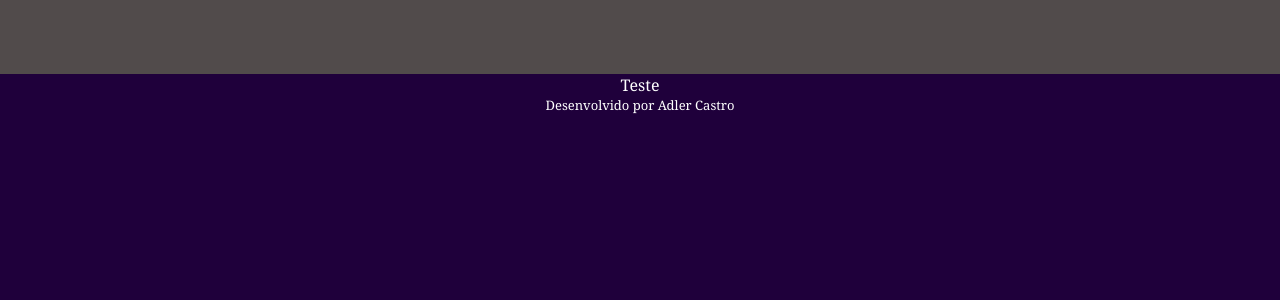
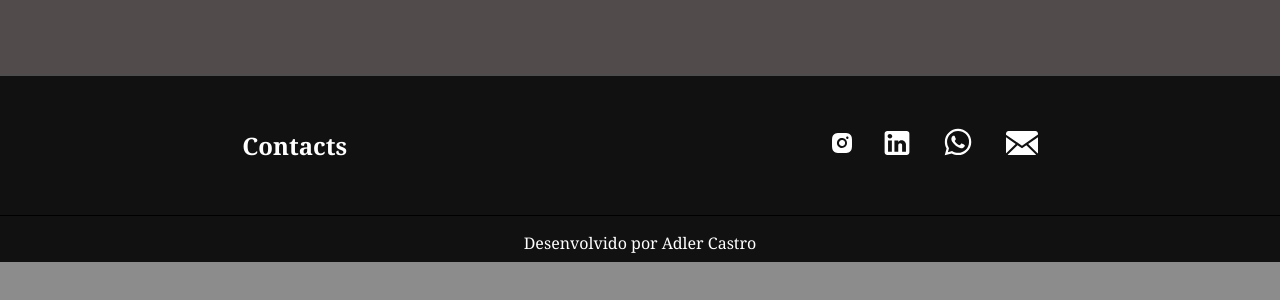
Before and after one commit to AdlerCastro/Website-Pessoal, a Next.js app in the folder website-pessoal/: page / in a window 1280 px wide. Shown: the part 566-866 px from the top of the page. After the commit the page ends 828 px from the top, so only its background shows below. Built offline with nearby package versions, Linux system fonts and the light colour scheme.

Commit message:
:construction: Desenvolvendo o Footer

```diff
--- a/website-pessoal/src/components/templates/Footer/index.tsx
+++ b/website-pessoal/src/components/templates/Footer/index.tsx
@@ -1,15 +1,32 @@
 import { sections } from '@/constants/sections';
+import Image from 'next/image';
+import Link from '@/components/atoms/Link';
+
+import GithubIcon from 'public/icons/GithubIcon.svg'
+import EmailIcon from 'public/icons/EmailIcon.svg'
+import InstagramIcon from 'public/icons/InstagramIcon.svg'
+import LinkedInIcon from 'public/icons/LinkedInIcon.svg'
+import { MdWhatsapp } from "react-icons/md";
+
 import './style.css';
 
 const Footer = () => {
-    const style = {
-        fontSize: "small",
-    }
+  const style = {
+    fontSize: "medium",
+  }
 
   return (
-    <section id={sections.footer} className='footer'>
-        <p>Teste</p>
-        <p style={style}>Desenvolvido por Adler Castro</p>
+    <section id={sections.Footer} className='footer'>
+      <div className='Contatos'>
+        <h1>Contacts</h1>
+        <div className='SocialMedia'>
+          <Link href='https://www.instagram.com/adler_castro/' target='_blank'><Image src={InstagramIcon} alt='Instagram' /></Link>
+          <Link href='https://www.linkedin.com/in/adler-augustus-de-castro-mota/' target='_blank'><Image src={LinkedInIcon} alt='LinkedIn' /></Link>
+          <Link id='whatsapp' target='_blank'><MdWhatsapp /></Link>
+          <Link target='_blank'><Image src={EmailIcon} alt='Email' /></Link>
+        </div>
+      </div>
+      <p style={style}>Desenvolvido por Adler Castro</p>
     </section>
   )
 }
--- a/website-pessoal/src/components/templates/Footer/style.css
+++ b/website-pessoal/src/components/templates/Footer/style.css
@@ -1,5 +1,5 @@
 :root {
-    --background-footer: rgb(31, 0, 59);
+    --background-footer: rgb(17, 17, 17);
     --color-footer: rgb(255, 255, 255);
 }
 
@@ -9,11 +9,37 @@
     display: flex;
     flex-direction: column;
     align-items: center;
-    width: 100%;
-    height: 40vh;
+    justify-content: center;
+    border-top: 2px solid;
+    border-color: rgb(77, 77, 77);
+    padding-top: 3rem;
+    padding-bottom: 0.5rem;
 }
 
-p{
-    --size-default: medium;
-    font-size: var(--size-default)
+.Contatos{
+    width: 100%;
+    display: flex;
+    flex-direction: row;
+    align-items: center;
+    justify-content: space-around;
+    padding-bottom: 3rem;
+    margin-bottom: 1rem;
+
+    border-bottom: 1px solid;
+    border-color: black;
 }
+
+.SocialMedia{
+    display: flex;
+    flex-direction: row;
+    align-items: center;
+    gap: 2rem;
+}
+
+a{
+    color: var(--color-footer);
+}
+
+#whatsapp{
+    font-size: xx-large;
+}
```
